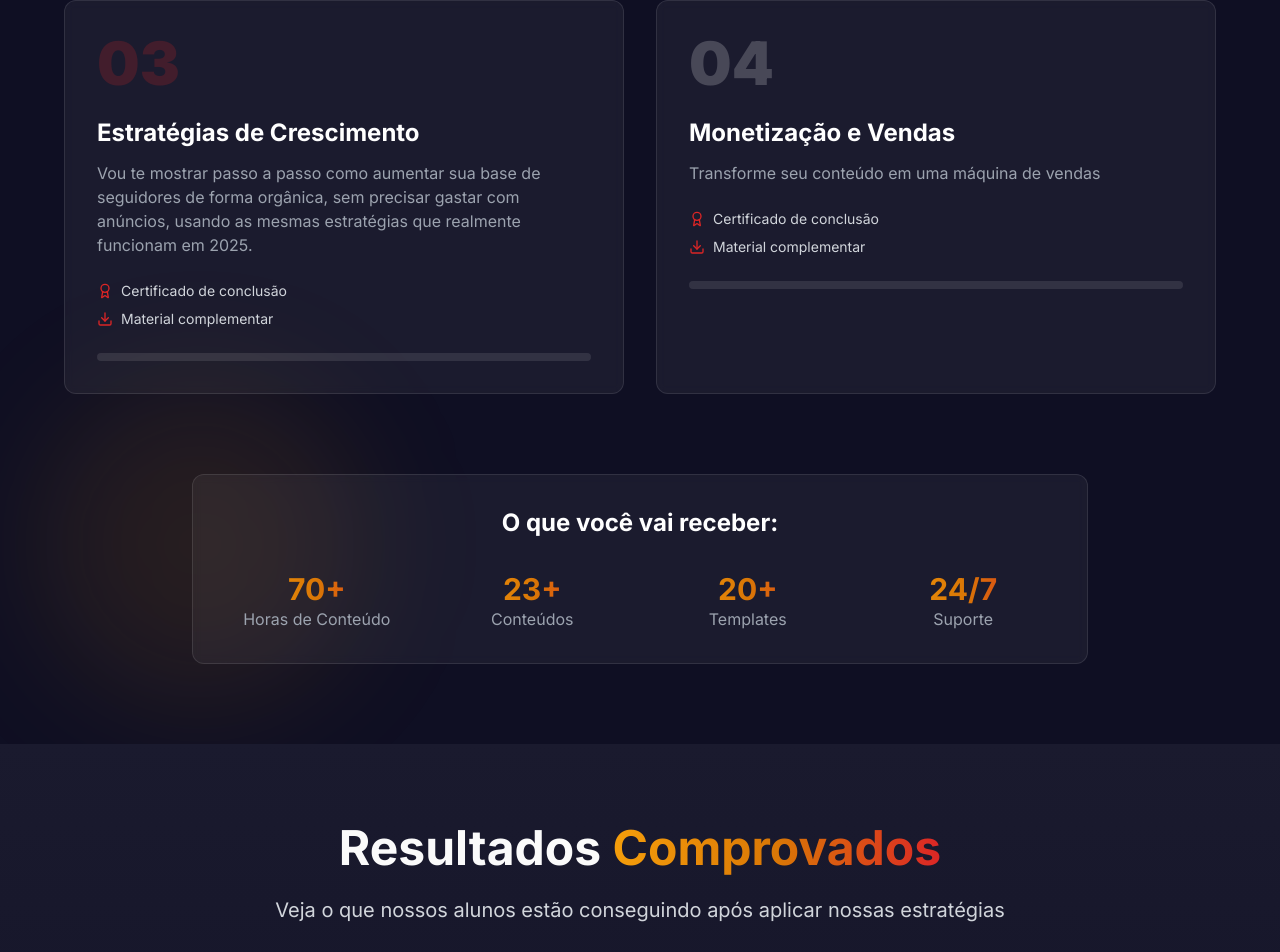
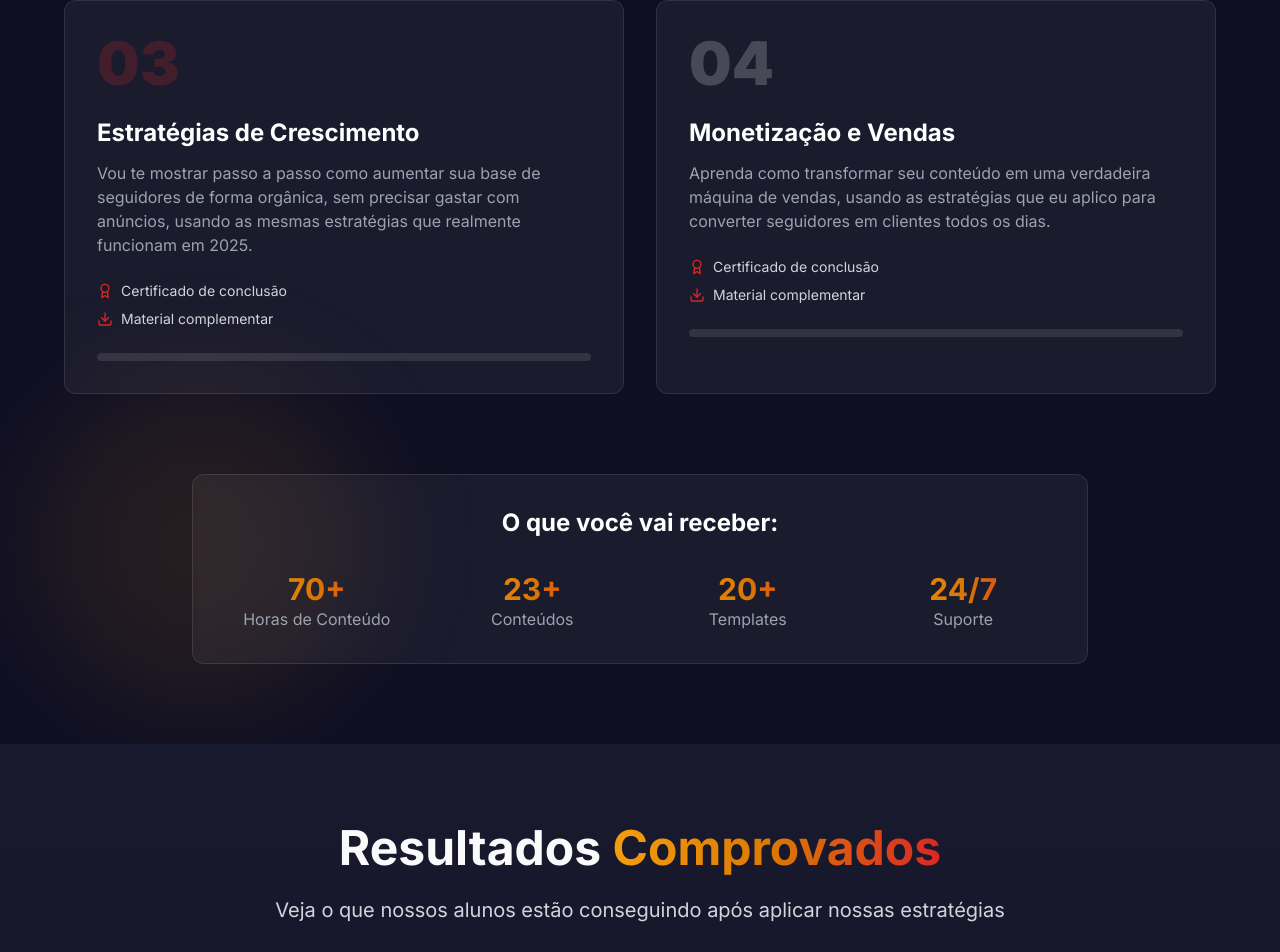
Before and after one commit to Luck660/viral-vibe-landing, a React (Vite) app: page / in a window 1280 px wide. Shown: the part 3298-4250 px from the top of the page. Built offline with nearby package versions, Linux system fonts and the light colour scheme.

Commit message:
Update module description
Updated the description of the fourth module in `src/components/ModulesSection.tsx` to "Aprenda como transformar seu conteúdo em uma verdadeira máquina de vendas, usando as estratégias que eu aplico para converter seguidores em clientes todos os dias."

```diff
--- a/src/components/ModulesSection.tsx
+++ b/src/components/ModulesSection.tsx
@@ -24,7 +24,7 @@ const ModulesSection = () => {
   }, {
     number: "04",
     title: "Monetização e Vendas",
-    description: "Transforme seu conteúdo em uma máquina de vendas",
+    description: "Aprenda como transformar seu conteúdo em uma verdadeira máquina de vendas, usando as estratégias que eu aplico para converter seguidores em clientes todos os dias.",
     duration: "4h 20min",
     lessons: 15,
     color: "brand-orange"
```
